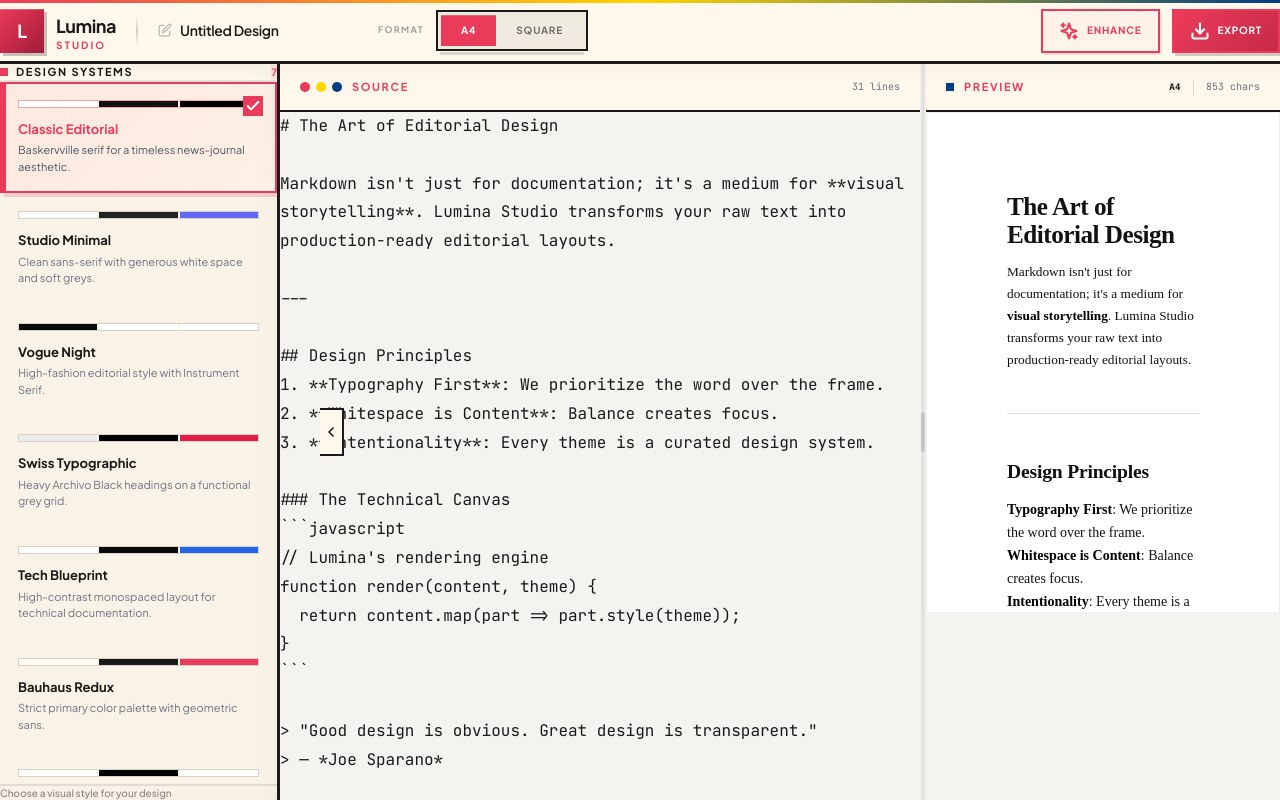
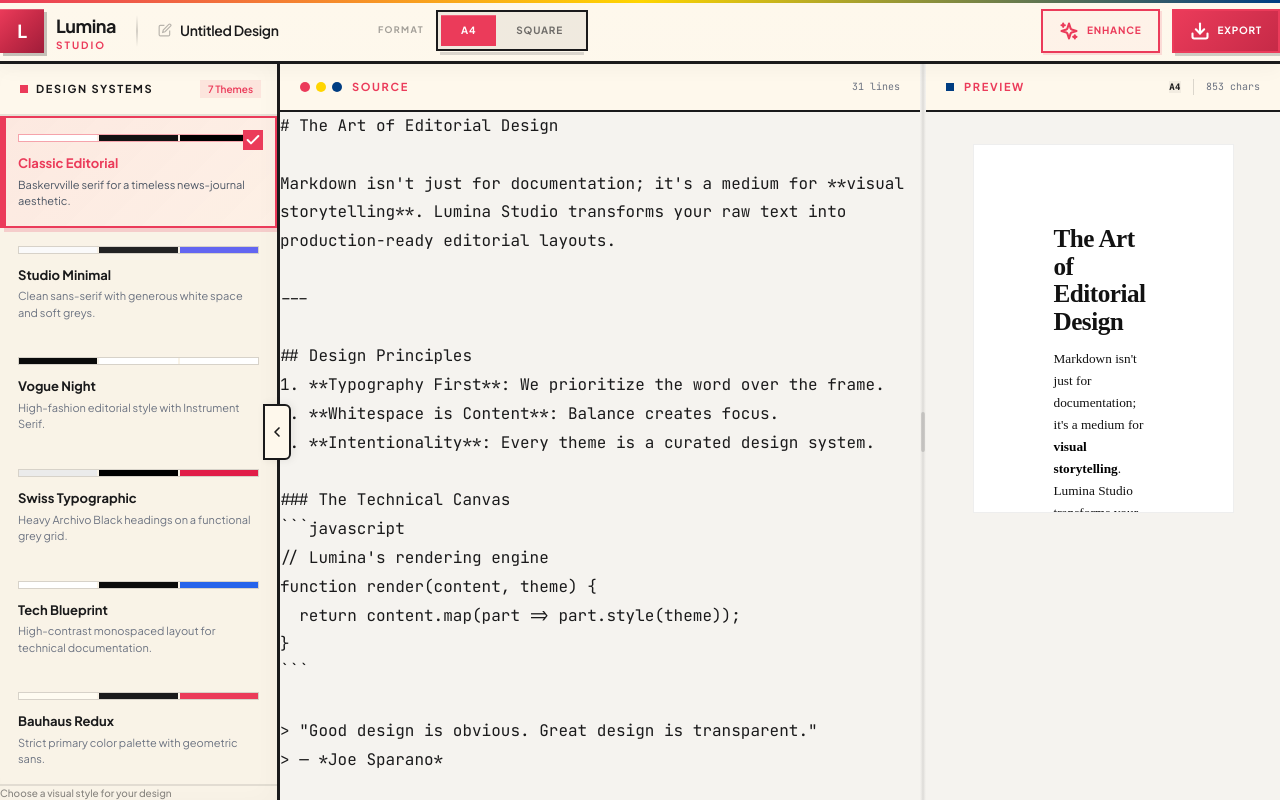
Before and after one commit to lsj5031/Markie, a React (Vite) app: page / in a window 1280 px wide. Built offline with nearby package versions, Linux system fonts and the light colour scheme; the HTML template or start-up script is replaced by a standard one; a web font is replaced by a local one.

Commit message:
Updated UI layout with resizable panels and improved theme customization

```diff
--- a/src/App.tsx
+++ b/src/App.tsx
@@ -38,6 +38,14 @@ const App: React.FC = () => {
     localStorage.setItem('lumina_theme', themeId);
     localStorage.setItem('lumina_project', projectName);
   }, [markdown, themeId, projectName]);
+
+  // Auto-scroll to active theme in sidebar on mount
+  useEffect(() => {
+    const activeCard = document.querySelector('.theme-card[data-active="true"]');
+    if (activeCard) {
+      activeCard.scrollIntoView({ behavior: 'smooth', block: 'nearest' });
+    }
+  }, []); // Only on mount
 
   useEffect(() => {
     const handleClickOutside = (e: MouseEvent) => {
@@ -280,20 +288,29 @@ const App: React.FC = () => {
             boxShadow: 'inset -8px 0 20px rgba(26, 26, 27, 0.02)'
           }}
         >
-          {/* Sidebar header */}
-          <div className="px-5 py-4 border-b-2" style={{ borderColor: 'rgba(26,26,27,0.1)' }}>
-            <div className="flex items-center justify-between">
-              <div className="flex items-center gap-2">
-                <div className="w-2 h-2" style={{ backgroundColor: 'var(--studio-accent)' }} />
-                <p className="text-[11px] font-black uppercase tracking-[0.15em]" style={{ color: 'var(--studio-text)' }}>Design Systems</p>
+          {/* Sidebar Toggle Button - now inside sidebar, anchored to right edge */}
+          <button
+            onClick={() => setIsSidebarCollapsed(!isSidebarCollapsed)}
+            className="sidebar-toggle hidden xl:flex"
+            title={isSidebarCollapsed ? 'Show sidebar' : 'Hide sidebar'}
+          >
+            <Icons.ChevronLeft />
+          </button>
+
+          {/* Sidebar header - with proper flex layout to prevent clipping */}
+          <div className="sidebar-header">
+            <div className="sidebar-header-content">
+              <div className="sidebar-header-left">
+                <div className="w-2 h-2 shrink-0" style={{ backgroundColor: 'var(--studio-accent)' }} />
+                <p className="text-[11px] font-black uppercase tracking-[0.15em] truncate" style={{ color: 'var(--studio-text)' }}>Design Systems</p>
               </div>
-              <span className="text-[10px] font-semibold px-2 py-0.5" style={{ backgroundColor: 'rgba(235, 59, 90, 0.1)', color: 'var(--studio-accent)' }}>
-                {THEMES.length}
+              <span className="sidebar-header-badge">
+                {THEMES.length} Themes
               </span>
             </div>
           </div>
 
-          {/* Theme list with redesigned cards */}
+          {/* Theme list with redesigned cards - auto-scrolls to active theme */}
           <div className="flex-1 overflow-y-auto p-3 space-y-2">
             {THEMES.map(t => {
               const isActive = themeId === t.id;
@@ -301,6 +318,7 @@ const App: React.FC = () => {
                 <button
                   key={t.id}
                   onClick={() => setThemeId(t.id)}
+                  data-active={isActive}
                   className={`theme-card w-full text-left ${isActive ? 'active' : ''}`}
                 >
                   {/* Horizontal color swatch strip */}
@@ -333,15 +351,16 @@ const App: React.FC = () => {
           </div>
         </aside>
 
-        {/* Sidebar Toggle Button */}
-        <button
-          onClick={() => setIsSidebarCollapsed(!isSidebarCollapsed)}
-          className={`sidebar-toggle hidden xl:flex ${isSidebarCollapsed ? 'collapsed' : ''}`}
-          style={{ left: isSidebarCollapsed ? 0 : '320px' }}
-          title={isSidebarCollapsed ? 'Show sidebar' : 'Hide sidebar'}
-        >
-          {isSidebarCollapsed ? <Icons.ChevronRight /> : <Icons.ChevronLeft />}
-        </button>
+        {/* Collapsed sidebar toggle - positioned at left edge when collapsed */}
+        {isSidebarCollapsed && (
+          <button
+            onClick={() => setIsSidebarCollapsed(false)}
+            className="sidebar-toggle collapsed hidden xl:flex"
+            title="Show sidebar"
+          >
+            <Icons.ChevronRight />
+          </button>
+        )}
 
         {/* Center Pane: Editor with dynamic width */}
         <section
@@ -401,16 +420,24 @@ const App: React.FC = () => {
             </div>
           </div>
 
-          <div className="flex-1 overflow-auto p-12 lg:p-16 flex justify-center items-start scroll-smooth" style={{ backgroundColor: 'var(--studio-bg)' }}>
-            {/* The Actual Designer Canvas - with drop shadow instead of dots */}
+          {/* Preview container with centered canvas and fit-to-width logic */}
+          <div
+            className="flex-1 overflow-auto scroll-smooth flex items-start justify-center"
+            style={{
+              backgroundColor: 'var(--studio-bg)',
+              padding: '32px',
+              minHeight: '100%',
+            }}
+          >
+            {/* The Actual Designer Canvas - paper sheet simulation with fit-to-width */}
             <div
               ref={previewRef}
               id="designer-canvas"
-              className={`canvas-shadow transition-all duration-500 ease-in-out overflow-hidden`}
+              className="canvas-shadow transition-all duration-500 ease-in-out overflow-hidden"
               style={{
                 ...themeVars,
-                width: '100%',
-                maxWidth: '650px',
+                width: '90%',
+                maxWidth: '800px',
                 aspectRatio: exportSize === 'A4' ? '1 / 1.414' : '1 / 1',
                 backgroundColor: 'var(--theme-bg)',
                 color: 'var(--theme-text)',
@@ -420,9 +447,11 @@ const App: React.FC = () => {
                 border: 'var(--theme-border)',
                 boxShadow: 'var(--theme-shadow)',
                 position: 'relative',
+                margin: '0 auto',
+                flexShrink: 0,
               }}
             >
-              {/* Internal styling scoped to theme variables */}
+              {/* Internal styling scoped to theme variables - with proper code block contrast */}
               <style dangerouslySetInnerHTML={{
                 __html: `
                   #preview-content h1, #preview-content h2, #preview-content h3 {
@@ -431,12 +460,33 @@ const App: React.FC = () => {
                     opacity: 1;
                     color: inherit;
                   }
-                  #preview-content pre { background: var(--theme-code-bg); color: inherit; opacity: 0.95; }
-                  #preview-content code { background: var(--theme-code-bg); color: var(--theme-accent); }
+                  #preview-content pre {
+                    background: #1e1e2e;
+                    color: #cdd6f4;
+                    padding: 1.25em;
+                    border-radius: 4px;
+                    border: 1px solid #313244;
+                    overflow-x: auto;
+                  }
+                  #preview-content pre code {
+                    background: transparent;
+                    color: inherit;
+                    padding: 0;
+                    border: none;
+                  }
+                  #preview-content code {
+                    background: rgba(0,0,0,0.08);
+                    color: var(--theme-accent);
+                    padding: 0.15em 0.4em;
+                    border-radius: 3px;
+                    font-size: 0.9em;
+                  }
                   #preview-content a { color: var(--theme-accent); border-bottom: 1px solid var(--theme-accent); text-decoration: none; }
-                  #preview-content strong { color: var(--theme-accent); font-weight: 800; }
+                  #preview-content strong { color: var(--theme-accent); font-weight: 700; }
                   #preview-content hr { border-color: var(--theme-text); opacity: 0.15; }
-                  .markdown-body ul li::marker { color: var(--theme-accent); }
+                  #preview-content ul li::marker, #preview-content ol li::marker { color: var(--theme-accent); }
+                  #preview-content ol { list-style-type: decimal; padding-left: 1.5em; }
+                  #preview-content ul { list-style-type: disc; padding-left: 1.5em; }
                ` }} />
 
               <div
--- a/src/constants/themes.ts
+++ b/src/constants/themes.ts
@@ -107,12 +107,12 @@ export const THEMES: Theme[] = [
       headingFont: "'Inter', sans-serif",
       backgroundColor: '#ffffff',
       textColor: '#000000',
-      accentColor: '#ffffff',
+      accentColor: '#000000',
       codeBackground: '#f0f0f0',
       borderRadius: '0px',
-      containerPadding: '3rem',
+      containerPadding: '4rem',
       border: '3px solid #000',
-      shadow: '10px 10px 0px #000'
+      shadow: '6px 6px 0px #000'
     }
   }
 ];
--- a/src/index.css
+++ b/src/index.css
@@ -97,18 +97,31 @@ body {
     overflow-x: auto;
     margin: 1.5em 0;
     font-family: 'JetBrains Mono', monospace;
-    font-size: 0.9em;
-    background: rgba(235, 59, 90, 0.08);
-    border: 2px solid var(--studio-tertiary);
+    font-size: 0.85em;
+    line-height: 1.6;
+    background: #1e1e2e;
+    border: 2px solid #313244;
+    color: #cdd6f4;
+}
+
+.markdown-body pre code {
+    background: transparent;
+    color: inherit;
+    padding: 0;
+    font-size: inherit;
 }
 
 .markdown-body code {
     font-family: 'JetBrains Mono', monospace;
-    padding: 0.2em 0.4em;
-    border-radius: 0px;
-    font-size: 0.9em;
-    background: var(--studio-secondary);
-    color: var(--studio-text);
+    padding: 0.2em 0.5em;
+    border-radius: 2px;
+    font-size: 0.88em;
+    background: #313244;
+    /* Dark background */
+    color: #cdd6f4;
+    /* Light text */
+    border: 1px solid #45475a;
+    /* Slightly lighter border */
 }
 
 .markdown-body hr {
@@ -173,8 +186,9 @@ body {
 
 .canvas-shadow {
     box-shadow:
-        0 25px 60px rgba(26, 26, 27, 0.15),
-        0 10px 25px rgba(26, 26, 27, 0.1);
+        0 4px 6px rgba(26, 26, 27, 0.05),
+        0 10px 20px rgba(26, 26, 27, 0.08),
+        0 20px 40px rgba(26, 26, 27, 0.06);
 }
 
 /* ============================================
@@ -281,6 +295,7 @@ body {
     min-width: var(--sidebar-width);
     transition: all 0.35s cubic-bezier(0.16, 1, 0.3, 1);
     flex-shrink: 0;
+    position: relative;
 }
 
 .sidebar.collapsed {
@@ -290,35 +305,76 @@ body {
     border-right: none !important;
 }
 
+/* Sidebar toggle - integrated with border, not floating over content */
 .sidebar-toggle {
     position: absolute;
-    left: 0;
+    right: -14px;
     top: 50%;
     transform: translateY(-50%);
-    z-index: 60;
-    width: 24px;
-    height: 48px;
+    z-index: 70;
+    width: 28px;
+    height: 56px;
     display: flex;
     align-items: center;
     justify-content: center;
     background: var(--studio-surface);
     border: 2px solid var(--studio-border);
-    border-left: none;
+    border-radius: 0 6px 6px 0;
     cursor: pointer;
     transition: all 0.2s ease;
+    box-shadow: 2px 0 8px rgba(26, 26, 27, 0.08);
 }
 
 .sidebar-toggle:hover {
     background: var(--studio-accent);
     color: white;
+    box-shadow: 3px 0 12px rgba(235, 59, 90, 0.2);
 }
 
 .sidebar-toggle svg {
     transition: transform 0.3s ease;
 }
 
+.sidebar-toggle.collapsed {
+    left: 0;
+    right: auto;
+    border-radius: 0 6px 6px 0;
+    border-left: none;
+}
+
 .sidebar-toggle.collapsed svg {
     transform: rotate(180deg);
+}
+
+/* Sidebar header - prevent clipping */
+.sidebar-header {
+    padding: 16px 16px 16px 20px;
+    border-bottom: 2px solid rgba(26, 26, 27, 0.1);
+}
+
+.sidebar-header-content {
+    display: flex;
+    align-items: center;
+    justify-content: space-between;
+    gap: 12px;
+    min-width: 0;
+    /* Add min-width: 0 to prevent content from overflowing */
+}
+
+.sidebar-header-left {
+    display: flex;
+    align-items: center;
+    gap: 8px;
+    min-width: 0;
+}
+
+.sidebar-header-badge {
+    flex-shrink: 0;
+    padding: 2px 8px;
+    font-size: 10px;
+    font-weight: 600;
+    background: rgba(235, 59, 90, 0.1);
+    color: var(--studio-accent);
 }
 
 /* ============================================
@@ -485,6 +541,7 @@ button:not(:disabled):active {
 .line-clamp-2 {
     display: -webkit-box;
     -webkit-line-clamp: 2;
+    line-clamp: 2;
     -webkit-box-orient: vertical;
     overflow: hidden;
 }
@@ -492,8 +549,15 @@ button:not(:disabled):active {
 .line-clamp-3 {
     display: -webkit-box;
     -webkit-line-clamp: 3;
+    line-clamp: 3;
     -webkit-box-orient: vertical;
     overflow: hidden;
+}
+
+/* Auto-scroll to active theme */
+.theme-card[data-active="true"] {
+    scroll-margin-top: 16px;
+    scroll-margin-bottom: 16px;
 }
 
 /* ============================================
```
